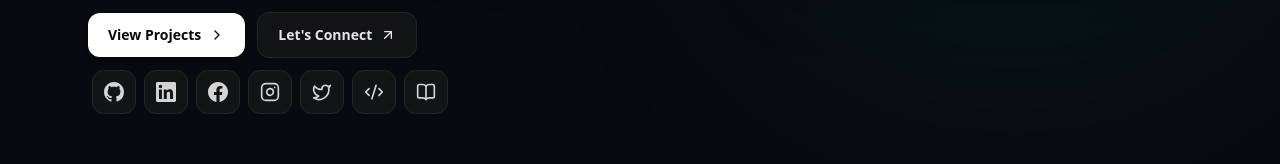
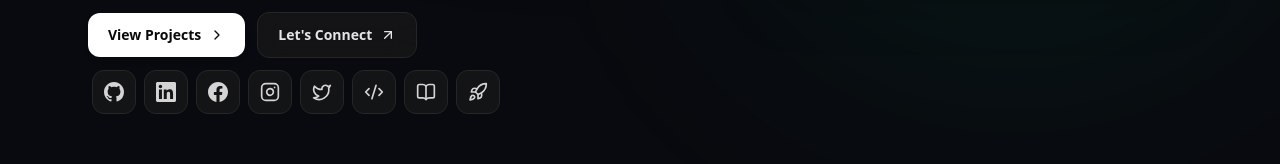
Before and after one commit to sakifistiak/my-portfolio, a Next.js app: page / in a window 1280 px wide. Shown: the part 742-906 px from the top of the page. Built offline with nearby package versions, Linux system fonts and the light colour scheme.

Commit message:
Add Product Hunt social link

```diff
--- a/src/components/Hero.tsx
+++ b/src/components/Hero.tsx
@@ -16,6 +16,7 @@ import {
   Twitter,
   BookOpen,
   Code2,
+  Rocket,
 } from 'lucide-react';
 import { GithubIcon, LinkedinIcon, FacebookIcon } from './Icons';
 import { personalInfo } from '@/data/portfolio-data';
@@ -228,6 +229,9 @@ export function Hero() {
                 <a href={personalInfo.socialLinks.medium} target="_blank" rel="noopener noreferrer" className="flex h-11 w-11 items-center justify-center rounded-xl border border-neutral-200 bg-white/80 text-neutral-700 transition hover:bg-neutral-100 hover:text-neutral-950 dark:border-neutral-800 dark:bg-neutral-900/80 dark:text-neutral-300 dark:hover:bg-neutral-800 dark:hover:text-white" aria-label="Sakif Istiak Medium Profile" title="Medium">
                   <BookOpen className="h-5 w-5" />
                 </a>
+                <a href={personalInfo.socialLinks.producthunt} target="_blank" rel="noopener noreferrer" className="flex h-11 w-11 items-center justify-center rounded-xl border border-neutral-200 bg-white/80 text-neutral-700 transition hover:bg-neutral-100 hover:text-neutral-950 dark:border-neutral-800 dark:bg-neutral-900/80 dark:text-neutral-300 dark:hover:bg-neutral-800 dark:hover:text-white" aria-label="Sakif Istiak Product Hunt Profile" title="Product Hunt">
+                  <Rocket className="h-5 w-5" />
+                </a>
               </div>
             </div>
           </motion.div>
```
